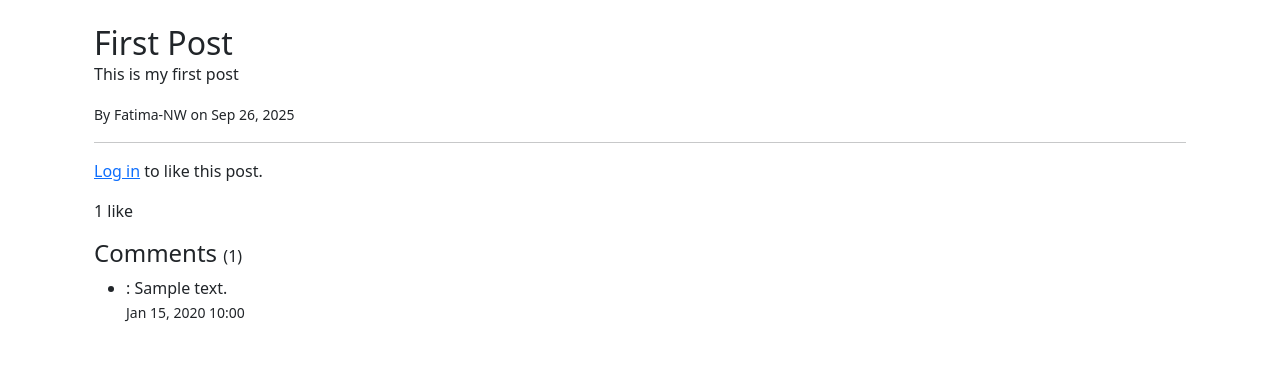
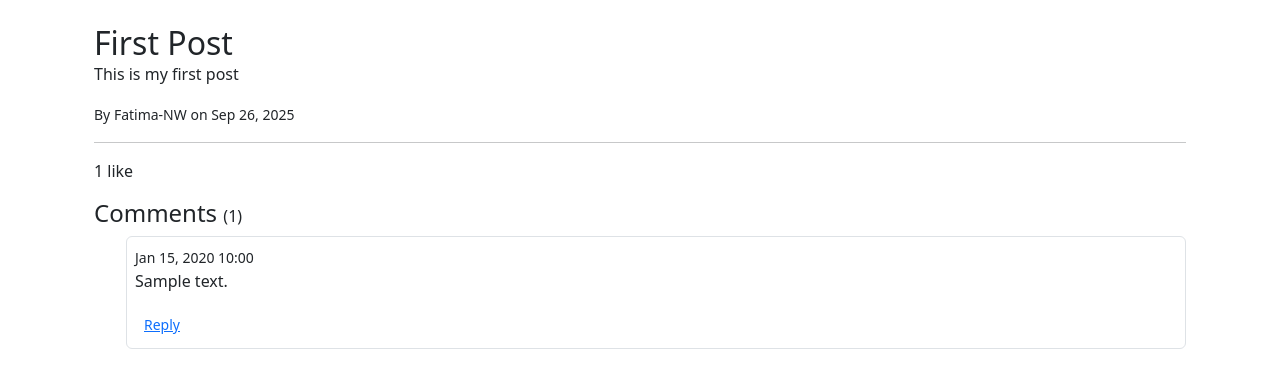
Before and after one commit to Fatima-NW/Blogging-Platform, a Django app: page /posts/1/ in a window 1280 px wide. Shown: the part 56-444 px from the top of the page. Run offline with Django 5.2, Linux system fonts and the light colour scheme; data comes from the database, SQL or seed files in the repository; tables that the repository leaves empty hold one stand-in row (values such as "Sample post").

Commit message:
Add reply-to-comments and fix like toggle

```diff
--- a/posts/models.py
+++ b/posts/models.py
@@ -17,6 +17,13 @@
     author = models.ForeignKey(settings.AUTH_USER_MODEL, on_delete=models.CASCADE)
     content = models.TextField()
     created_at = models.DateTimeField(auto_now_add=True)
+    parent = models.ForeignKey(
+        "self",
+        on_delete=models.CASCADE,
+        null=True,
+        blank=True,
+        related_name="replies"
+    )
 
     def __str__(self):
         return f"Comment by {self.author} on {self.post.title}"
--- a/posts/views.py
+++ b/posts/views.py
@@ -6,6 +6,7 @@
 from .models import Post, Comment, Like
 from .forms import PostForm, CommentForm
 from django.urls import reverse_lazy
+from django.http import JsonResponse
 
 class PostListView(LoginRequiredMixin, ListView):
     model = Post
@@ -20,14 +21,14 @@
 
     def get_context_data(self, **kwargs):
         context = super().get_context_data(**kwargs)
+        post = self.object
 
         # comments
-        context["comments"] = self.object.comments.all().order_by("-created_at")
+        context["comments"] = post.comments.filter(parent__isnull=True).order_by("-created_at")
         context["comment_form"] = CommentForm()
-        context["comment_count"] = self.object.comments.count()
+        context["comment_count"] = post.comments.count()
 
         # likes
-        post = self.object
         context["like_count"] = post.likes.count()
         context["user_has_liked"] = (
             self.request.user.is_authenticated
@@ -67,6 +68,14 @@
             comment = form.save(commit=False)
             comment.post = post
             comment.author = request.user
+
+            # check if reply
+            parent_id = request.POST.get("parent_id")
+            if parent_id:
+                parent = Comment.objects.filter(id=parent_id, post=post).first()
+                if parent:
+                    comment.parent = parent
+
             comment.save()
     return redirect("post_detail", pk=post.pk)
 
@@ -74,6 +83,17 @@
 def toggle_like(request, pk):
     post = get_object_or_404(Post, pk=pk)
     like, created = Like.objects.get_or_create(post=post, user=request.user)
+
     if not created:
         like.delete()
+        liked = False
+    else:
+        liked = True
+
+    if request.headers.get("x-requested-with") == "XMLHttpRequest":
+        return JsonResponse({
+            "liked": liked,
+            "like_count": post.likes.count()
+        })
+
     return redirect("post_detail", pk=post.pk)
--- a/templates/posts/post_detail.html
+++ b/templates/posts/post_detail.html
@@ -12,22 +12,20 @@
     </div>
     <p>{{ post.content }}</p>
     <small>By {{ post.author }} on {{ post.created_at|date:"M d, Y" }}</small>
+    <hr>
 
-    <hr>
 <!-- Like Button -->
     <div class="mb-3">
         {% if user.is_authenticated %}
-            <form method="post" action="{% url 'toggle_like' post.pk %}">
-                {% csrf_token %}
-                {% if user_has_liked %}
-                    <button type="submit" class="btn btn-danger">Unlike</button>
-                {% else %}
-                    <button type="submit" class="btn btn-success">Like</button>
-                {% endif %}
-                <span class="ms-2">{{ like_count }} like{{ like_count|pluralize }}</span>
-            </form>
+            <button id="like-btn"
+                    data-post-id="{{ post.id }}"
+                    class="btn {% if user_has_liked %}btn-danger{% else %}btn-success{% endif %}">
+                {% if user_has_liked %}Unlike{% else %}Like{% endif %}
+            </button>
+            <span id="like-count" class="ms-2">
+                {{ like_count }} like{{ like_count|pluralize }}
+            </span>
         {% else %}
-            <p><a href="{% url 'login' %}?next={{ request.path }}">Log in</a> to like this post.</p>
             <span>{{ like_count }} like{{ like_count|pluralize }}</span>
         {% endif %}
     </div>
@@ -36,28 +34,139 @@
 
     <!--Comment Form -->
     {% if user.is_authenticated %}
-        <div class="card mb-4 p-3">
-            <form method="post" action="{% url 'add_comment' post.pk %}">
-                {% csrf_token %}
-                {{ comment_form.as_p }}
-                <button type="submit" class="btn btn-primary">Post Comment</button>
-            </form>
-        </div>
+        <form method="post" action="{% url 'add_comment' post.pk %}">
+            {% csrf_token %}
+            <textarea name="content" rows="2" class="form-control mb-2" placeholder="Add a comment..."></textarea>
+            <button type="submit" class="btn btn-sm btn-primary">Post Comment</button>
+        </form>
     {% endif %}
 
     <!-- All Comments -->
     {% if comments %}
         <ul>
             {% for comment in comments %}
-                <li>
-                    <strong>{{ comment.author }}</strong>: {{ comment.content }}
-                    <br>
+                <div class="mb-3 p-2 border rounded">
+                    <strong>{{ comment.author }}</strong>
                     <small>{{ comment.created_at|date:"M d, Y H:i" }}</small>
-                </li>
+                    <p>{{ comment.content }}</p>
+
+                    <!-- reply button + hidden form -->
+                    <button class="btn btn-link btn-sm reply-btn"
+                            data-comment-id="{{ comment.id }}"
+                            data-username="{{ comment.author.username }}">
+                        Reply
+                    </button>
+
+                    <!-- hidden reply form -->
+                    <form method="post"
+                            action="{% url 'add_comment' post.pk %}"
+                            class="reply-form mt-2"
+                            id="reply-form-{{ comment.id }}"
+                            style="display: none;">
+                        {% csrf_token %}
+                        <input type="hidden" name="parent_id" value="{{ comment.id }}">
+                        <textarea name="content" class="form-control mb-2"></textarea>
+                        <button type="submit" class="btn btn-secondary btn-sm">Reply</button>
+                    </form>
+
+                    <!-- nested replies -->
+                    {% for reply in comment.replies.all %}
+                        <div class="ms-4 p-2 border-start">
+                            <strong>{{ reply.author }}</strong>
+                            <small>{{ reply.created_at|date:"M d, Y H:i" }}</small>
+                            <p>{{ reply.content }}</p>
+                        </div>
+                    {% endfor %}
+                </div>
             {% endfor %}
+
         </ul>
     {% else %}
         <p>No comments yet.</p>
     {% endif %}
+
+    <script>
+        // for replies
+        document.addEventListener("DOMContentLoaded", function () {
+            document.querySelectorAll(".reply-btn").forEach(button => {
+                button.addEventListener("click", function () {
+                    let commentId = this.dataset.commentId;
+                    let username = this.dataset.username;
+
+                    // hide all other reply forms first
+                    document.querySelectorAll(".reply-form").forEach(f => f.style.display = "none");
+
+                    // show selected reply form
+                    let form = document.getElementById("reply-form-" + commentId);
+                    form.style.display = "block";
+
+                    // prefill with @username
+                    let textarea = form.querySelector("textarea");
+                    textarea.value = "@" + username + " ";
+                    textarea.focus();
+                });
+            });
+        });
+
+        // for like button
+        document.addEventListener("DOMContentLoaded", function () {
+            const likeBtn = document.getElementById("like-btn");
+            if (!likeBtn) return;
+
+            // Get CSRF token from cookie
+            function getCookie(name) {
+                let cookieValue = null;
+                if (document.cookie && document.cookie !== "") {
+                    const cookies = document.cookie.split(";");
+                    for (let i = 0; i < cookies.length; i++) {
+                        const cookie = cookies[i].trim();
+                        if (cookie.substring(0, name.length + 1) === (name + "=")) {
+                            cookieValue = decodeURIComponent(cookie.substring(name.length + 1));
+                            break;
+                        }
+                    }
+                }
+                return cookieValue;
+            }
+            const csrftoken = getCookie("csrftoken");
+
+            likeBtn.addEventListener("click", function () {
+                const postId = this.dataset.postId;
+                console.log("Like button clicked for post:", postId);
+
+                fetch(`/posts/${postId}/like/`, {
+                    method: "POST",
+                    headers: {
+                        "X-CSRFToken": csrftoken,
+                        "X-Requested-With": "XMLHttpRequest",
+                    },
+                })
+                .then(response => {
+                    console.log("Fetch response status:", response.status);
+                    return response.json();
+                })
+                .then(data => {
+                    console.log("Server response JSON:", data);
+
+                    // Update button
+                    if (data.liked) {
+                        likeBtn.textContent = "Unlike";
+                        likeBtn.classList.remove("btn-success");
+                        likeBtn.classList.add("btn-danger");
+                    } else {
+                        likeBtn.textContent = "Like";
+                        likeBtn.classList.remove("btn-danger");
+                        likeBtn.classList.add("btn-success");
+                    }
+
+                    // Update like count
+                    document.getElementById("like-count").textContent =
+                        data.like_count + " like" + (data.like_count === 1 ? "" : "s");
+                })
+                .catch(error => console.error("Fetch error:", error));
+            });
+        });
+    </script>
+
 </div>
 {% endblock %}
```
Also changed, not shown: posts/migrations/0002_comment_parent.py (added).
